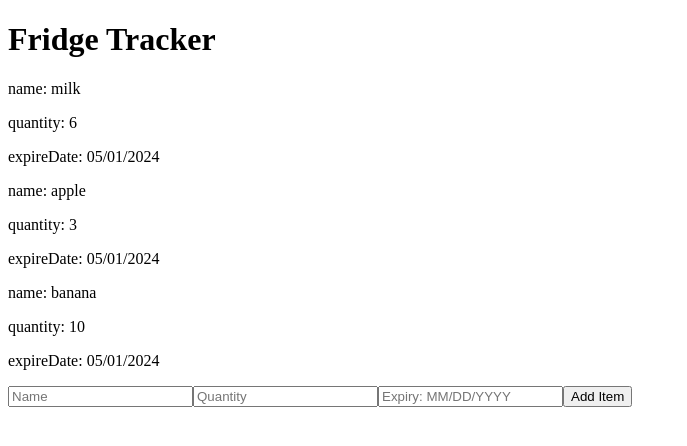
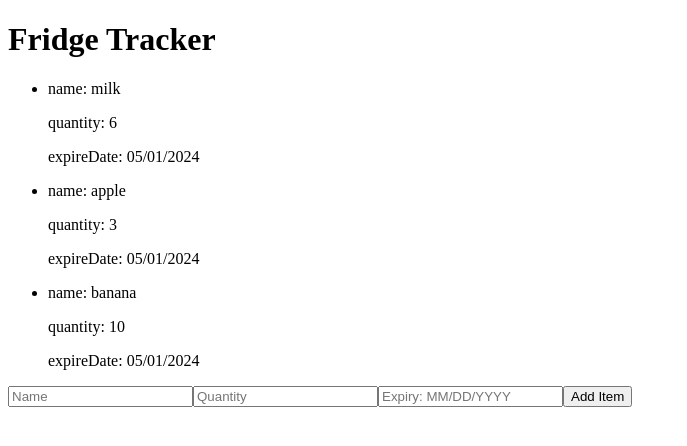
Before and after one commit to csci5117s24/techshare, a React (Create React App) app: page / in a window 1280 px wide. Shown: the top 446 px of the page, without its empty margins (0-687 px from the left). Built offline with nearby package versions, Linux system fonts and the light colour scheme.

Commit message:
added integration test

```diff
--- a/src/App.jsx
+++ b/src/App.jsx
@@ -23,7 +23,9 @@ const App = () => {
   return (
     <>
       <h1>Fridge Tracker</h1>
-      {itemData.map(datum => <Item key={datum.id} datum={datum} />)}
+      <ul>
+        {itemData.map(datum => <Item key={datum.id} datum={datum} />)}
+      </ul>
 
 
       <div>
--- a/src/components/Item.jsx
+++ b/src/components/Item.jsx
@@ -2,11 +2,11 @@ import React from "react";
 
 const Item = ({ datum }) => {
   return (
-    <div className="item">
+    <li className="item">
       <p>name: {datum.name}</p>
       <p>quantity: {datum.quantity}</p>
       <p>expireDate: {datum.expireDate}</p>
-    </div>
+    </li>
   )
 }
 
```
Also changed, not shown: 1 other file (tests, documents, lock files or other folders).
